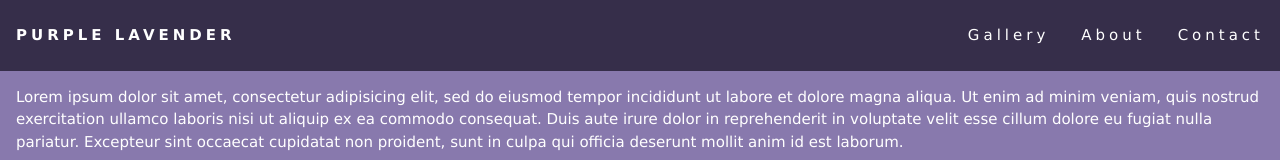
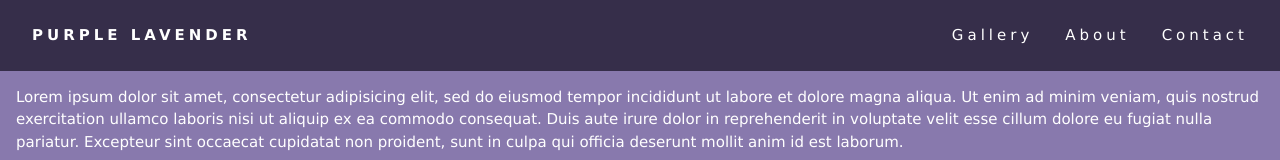
Before and after one commit to bert289/purple_lavender, a plain HTML site: page index.html in a window 1280 px wide. Shown: the top 160 px of the page. Drawn offline with nearby package versions, Linux system fonts and the light colour scheme.

Commit message:
styles the brand name on the left and menu items on the right. secret was to use in-line spans as bar items.

```diff
--- a/index.html
+++ b/index.html
@@ -13,17 +13,19 @@
 
   <body class="w3-theme-dark">
     <!-- Navbar (sit on top) -->
-    <div>
-      <div class="w3-bar w3-wide w3-card w3-theme-dark w3-padding-16">
-        <a href="#home" class="w3-bar-item w3-button"><b>PURPLE LAVENDER</b></a>
+      <div class="w3-bar w3-wide w3-theme-dark">
+        <!--img src="img/fashion_icon.png" alt="" class="w3-bar-item" style="height:60px; padding:0;margin-left:16px"-->
+        <!-- a href="#home" class="w3-bar-item w3-button w3-padding-16">PURPLE LAVENDER</a-->
         <!-- Float links to the right. Hide them on small screens -->
-        <div class="w3-right w3-hide-small">
+        <span class="w3-bar-item w3-padding-16">
+          <a href="#home" class="w3-bar-item w3-button"><b>PURPLE LAVENDER</b></a>
+        </span>
+        <span class="w3-bar-item w3-padding-16 w3-hide-small w3-right">
           <a href="#gallery" class="w3-bar-item w3-button">Gallery</a>
           <a href="#about" class="w3-bar-item w3-button">About</a>
           <a href="#contact" class="w3-bar-item w3-button">Contact</a>
-        </div>
+        </span>
       </div>
-    </div>
 
     <section class="w3-container w3-theme-l1">
       <p>Lorem ipsum dolor sit amet, consectetur adipisicing elit, sed do eiusmod tempor incididunt ut labore et dolore magna aliqua. Ut enim ad minim veniam, quis nostrud exercitation ullamco laboris nisi ut aliquip ex ea commodo consequat. Duis aute irure dolor in reprehenderit in voluptate velit esse cillum dolore eu fugiat nulla pariatur. Excepteur sint occaecat cupidatat non proident, sunt in culpa qui officia deserunt mollit anim id est laborum.
```
Also changed, not shown: img/fashion_icon.png (added).
